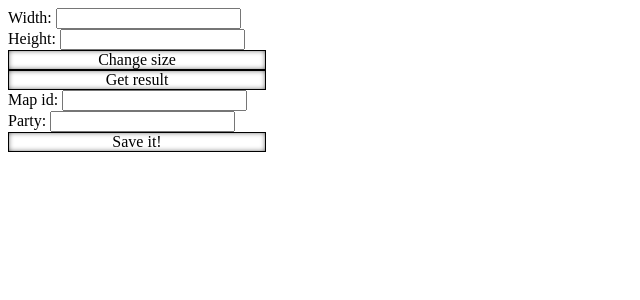
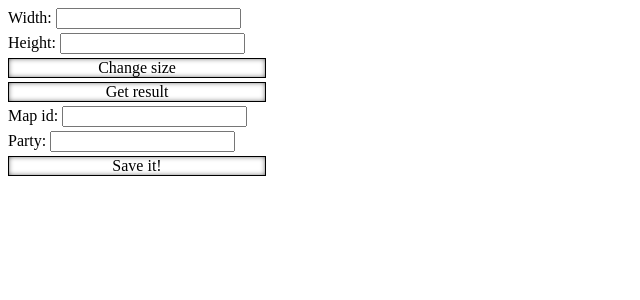
Before and after one commit to adri326/rpg-motor, a PHP site: page /create/createMap.php?height=1 in a window 1280 px wide. Shown: the top 300 px of the page, without its empty margins (0-640 px from the left). Run offline with PHP 8.4, Linux system fonts and the light colour scheme; data that the repository does not hold is empty.

Commit message:
Update createMap.php

```diff
--- a/create/createMap.php
+++ b/create/createMap.php
@@ -61,6 +61,9 @@
         width: 16em;
         text-align: center;
       }
+      .button, input, div {
+        margin-bottom: 4px;
+      }
     </style>
   </head>
   <body>
```
